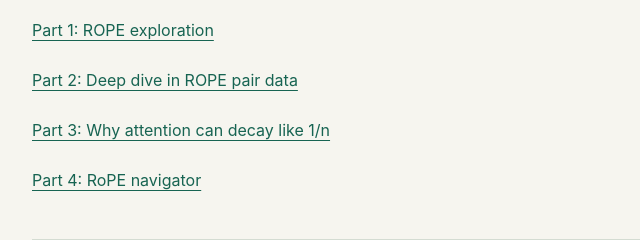
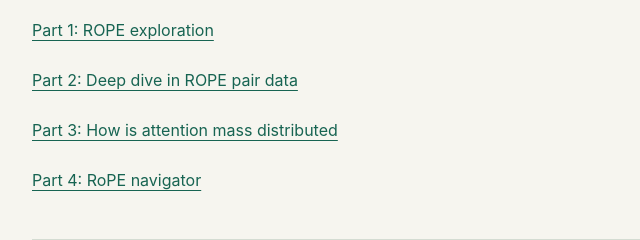
Before and after one commit to gvessere/gvessere.github.io, a plain HTML site: page index.html in a window 1280 px wide. Shown: the part 996-1236 px from the top of the page, 228-868 px from the left. Drawn offline with Linux system fonts and the light colour scheme.

Commit message:
Rename Part 3 to How is attention mass distributed

```diff
--- a/index.html
+++ b/index.html
@@ -40,7 +40,7 @@
       <h2>A deep dive into attention and positional encodings</h2>
       <p><a href="https://gvessere.github.io/rope-investigation/index.html">Part 1: ROPE exploration</a></p>
       <p><a href="https://gvessere.github.io/rope-investigation/rope-in-practice.html">Part 2: Deep dive in ROPE pair data</a></p>
-      <p><a href="https://gvessere.github.io/rope-investigation/attention-decay.html">Part 3: Why attention can decay like 1/n</a></p>
+      <p><a href="https://gvessere.github.io/rope-investigation/attention-decay.html">Part 3: How is attention mass distributed</a></p>
       <p><a href="https://gvessere.github.io/rope-investigation/rope-navigator.html">Part 4: RoPE navigator</a></p>
     </section>
     <section class="personal-notes" id="inventions">
```
